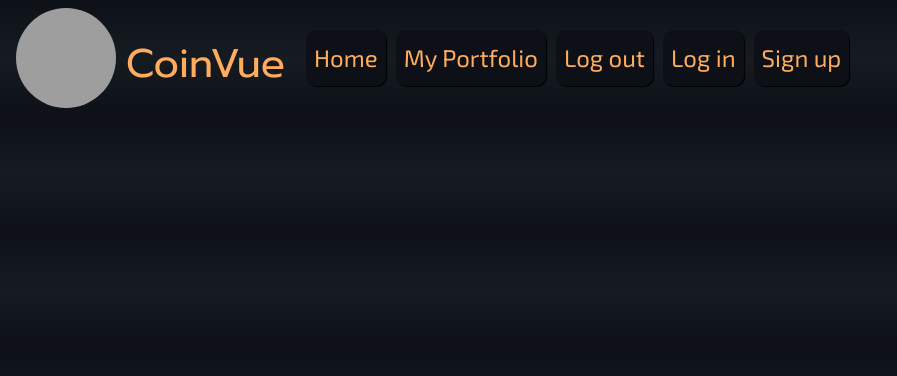
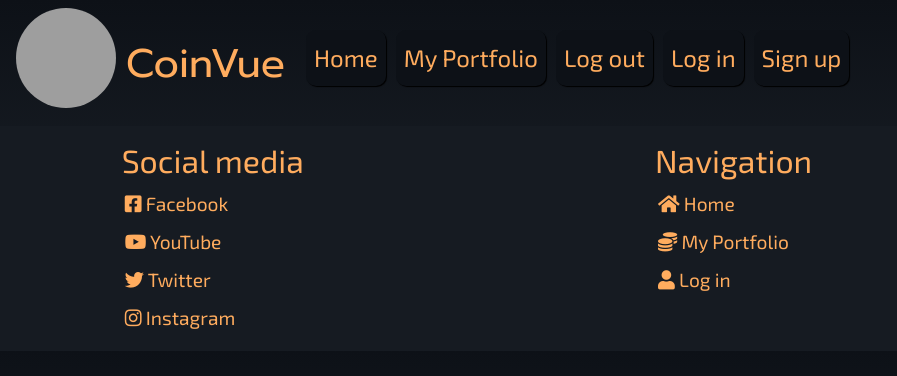
Before and after one commit to luke2533/coin-vue, a Flask app: page / in a window 1280 px wide. Shown: the top 376 px of the page, without its empty margins (0-897 px from the left). Run offline with Flask 2, Linux system fonts and the light colour scheme; some libraries are stand-ins or nearby versions; grey boxes are pictures that could not be loaded.

Commit message:
Footer added

```diff
--- a/static/css/style.css
+++ b/static/css/style.css
@@ -72,4 +72,57 @@ a:hover {
     margin: 5px;
 }
 
+.mobile-menu {
+    font-size: 2em;
+    color: #FFAC5E;
+}
+
 /* Nav-bar */
+
+/* Footer */
+
+.footer {
+    background-color: #161b22;
+    bottom: 0;
+    position: relative;
+    width: 100%;
+    margin-top: 10px;
+    padding: 15px;
+}
+
+.footer-link {
+    display: block;
+    font-size: 1.2em;
+    padding: 3px;
+    margin-top: 3px;
+    color: #FFAC5E;
+}
+
+/* Footer */
+
+/* Breakpoints */
+
+@media (max-width: 426px) {
+    .logo {
+        height: 80px;
+        width: 80px;
+    }
+    .nav-title {
+        margin-left: 0px;
+    }
+    .navbar-brand {
+        margin-right: 0px;
+    }
+}
+
+@media (max-width: 321px) {
+    .navbar {
+        flex-wrap: nowrap;
+    }
+    .logo {
+        height: 65px;
+        width: 65px;
+    }
+}
+
+/* Breakpoints */
--- a/templates/base.html
+++ b/templates/base.html
@@ -60,7 +60,28 @@
     {% endblock %}
 
     <footer>
+        <footer>
+            <div class="container-fluid footer">
+                <div class="row justify-content-center">
+                    <!-- Footer class can go in row -->
+                    <div class="col-5">
+                        <h2>Social media</h2>
+                        <a href="https://facebook.com" target="_blank" class="footer-link footer-mobile-link"><i class="fab fa-facebook-square"></i> Facebook</a>
+                        <a href="https://youtube.com" target="_blank" class="footer-link footer-mobile-link"><i class="fab fa-youtube"></i> YouTube</a>
+                        <a href="https://twitter.com" target="_blank" class="footer-link footer-mobile-link"><i class="fab fa-twitter"></i> Twitter</a>
+                        <a href="https://instagram.com" target="_blank" class="footer-link footer-mobile-link"><i class="fab fa-instagram"></i> Instagram</a>
+                    </div>
 
+                    <div class="col-5">
+                        <h2>Navigation</h2>
+                        <a href="#" class="footer-link footer-mobile-link"><i class="fas fa-home"></i> Home</a>
+                        <a href="#" class="footer-link footer-mobile-link"><i class="fas fa-coins"></i> My Portfolio</a>
+                        <a href="#" class="footer-link footer-mobile-link"><i class="fas fa-user"></i> Log in</a>
+                    </div>
+                </div>
+            </div>
+
+        </footer>
     </footer>
 
     <script src="https://code.jquery.com/jquery-3.6.0.min.js"
```
Also changed, not shown: README.md.
